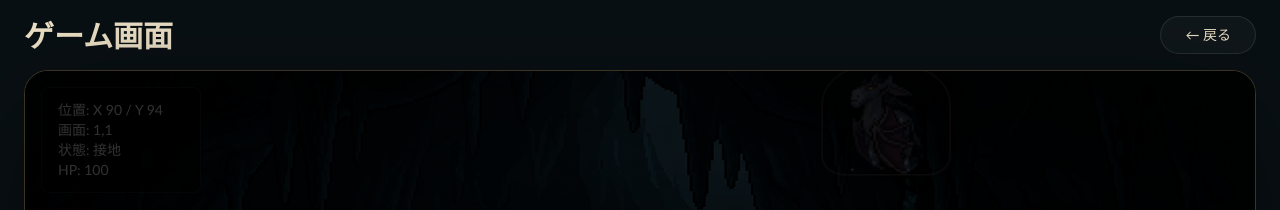
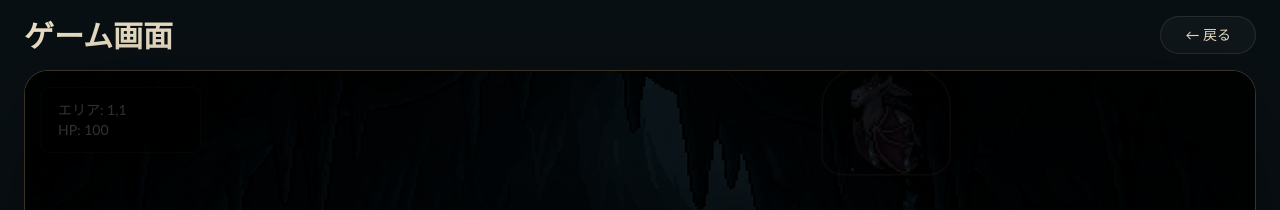
Before and after one commit to Maaakiaaa/dddhackdelivery, a Next.js app: page /game/play in a window 1280 px wide. Shown: the top 210 px of the page. Built offline with nearby package versions, Linux system fonts and the light colour scheme.

Commit message:
追加し忘れました

```diff
--- a/src/components/GameScreen.tsx
+++ b/src/components/GameScreen.tsx
@@ -839,11 +839,7 @@ if (createdBullets.length > 0) {
         ) : null}
 
         <div className="absolute left-4 top-4 z-20 hidden min-w-40 rounded-lg border border-white/10 bg-black/55 px-4 py-3 text-sm text-stone-100 shadow-[0_12px_32px_rgba(0,0,0,0.35)] backdrop-blur-sm sm:block">
-          <p>位置: X {Math.round(player.x)} / Y {Math.round(player.y)}</p>
-          <p>画面: {screen.row},{screen.col}</p>
-          <p>
-            状態: {isGrounded ? "接地" : isJumping ? "ジャンプ中" : "落下中"}
-          </p>
+          <p>エリア: {screen.row},{screen.col}</p>
           <p>HP: {playerHP}</p>
         </div>
 
```
